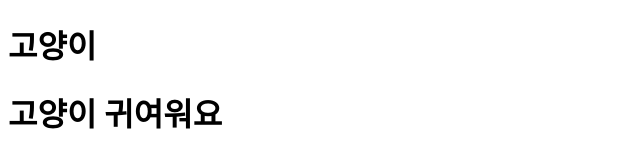
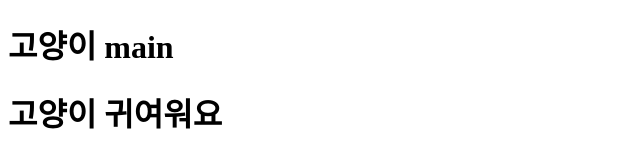
Before and after one commit to StudyGit1/cat, a plain HTML site: page index.html in a window 1280 px wide. Shown: the top 160 px of the page, without its empty margins (0-640 px from the left). Drawn offline with Linux system fonts and the light colour scheme.

```diff
--- a/index.html
+++ b/index.html
@@ -6,7 +6,7 @@
     <title>Document</title>
   </head>
   <body>
-    <h1>고양이</h1>
+    <h1>고양이 main</h1>
     <h1>고양이 귀여워요</h1>
     <h1>고양이 행복해요</h1>
   </body>
```
